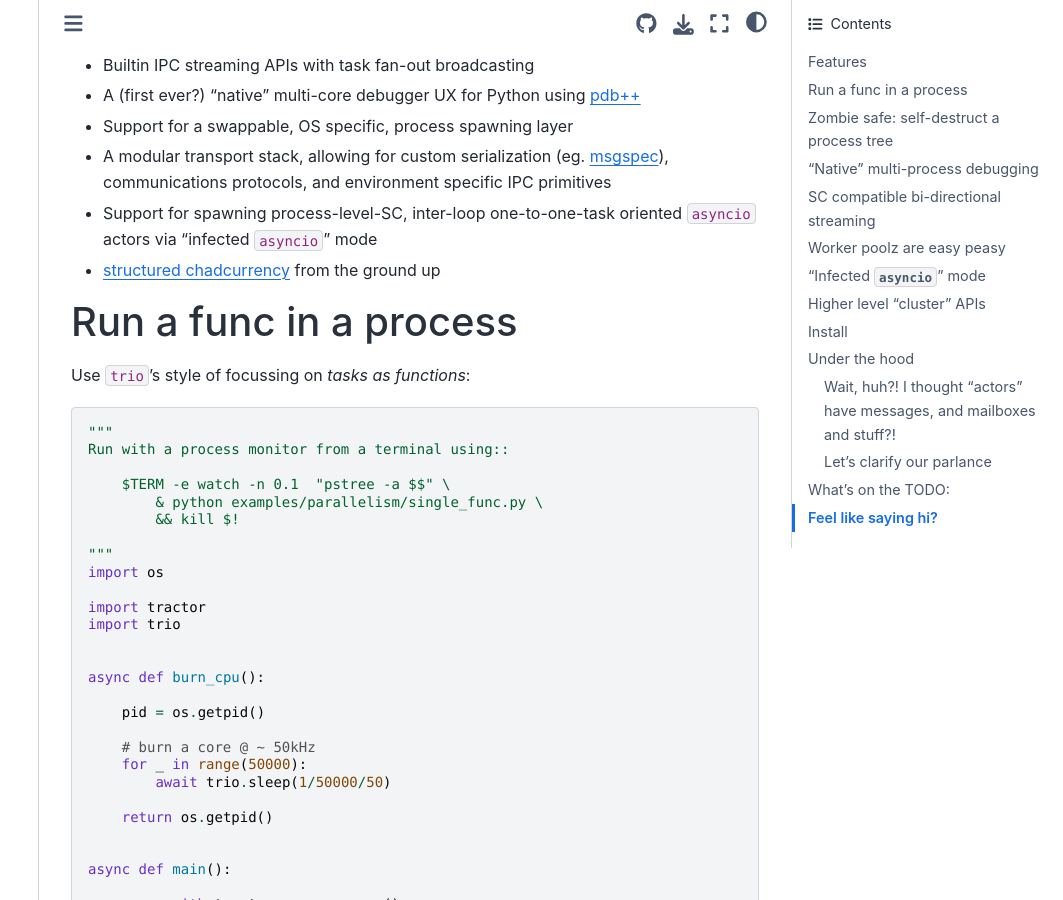
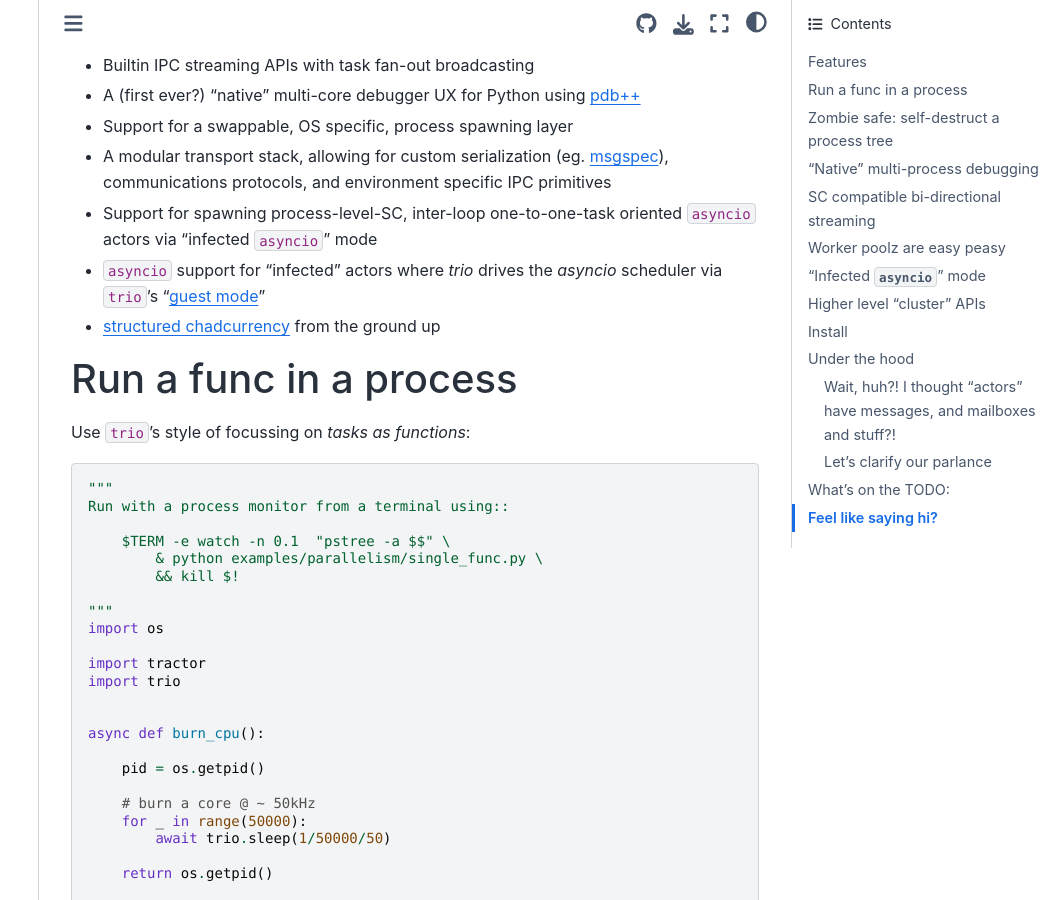
Before and after one commit to goodboy/tractor, a Sphinx documentation site: the page built from docs/README.rst, in a window 1280 px wide and 900 px high, scrolled down 677 px. Shown: the whole window, without its empty margins (217-1280 px from the left). Built offline with Sphinx 7.4.7 and the Sphinx Book theme 1.1.4, drawn with Linux system fonts in a browser that asks for light colours.

Commit message:
Added asyncio with trio guest mode feature in feature list

```diff
--- a/docs/README.rst
+++ b/docs/README.rst
@@ -29,6 +29,8 @@ Features
   primitives
 - Support for spawning process-level-SC, inter-loop one-to-one-task oriented
   ``asyncio`` actors via "infected ``asyncio``" mode
+- ``asyncio`` support for "infected" actors where
+  `trio` drives the `asyncio` scheduler via ``trio``'s "`guest mode`_"
 - `structured chadcurrency`_ from the ground up
 
 
```
